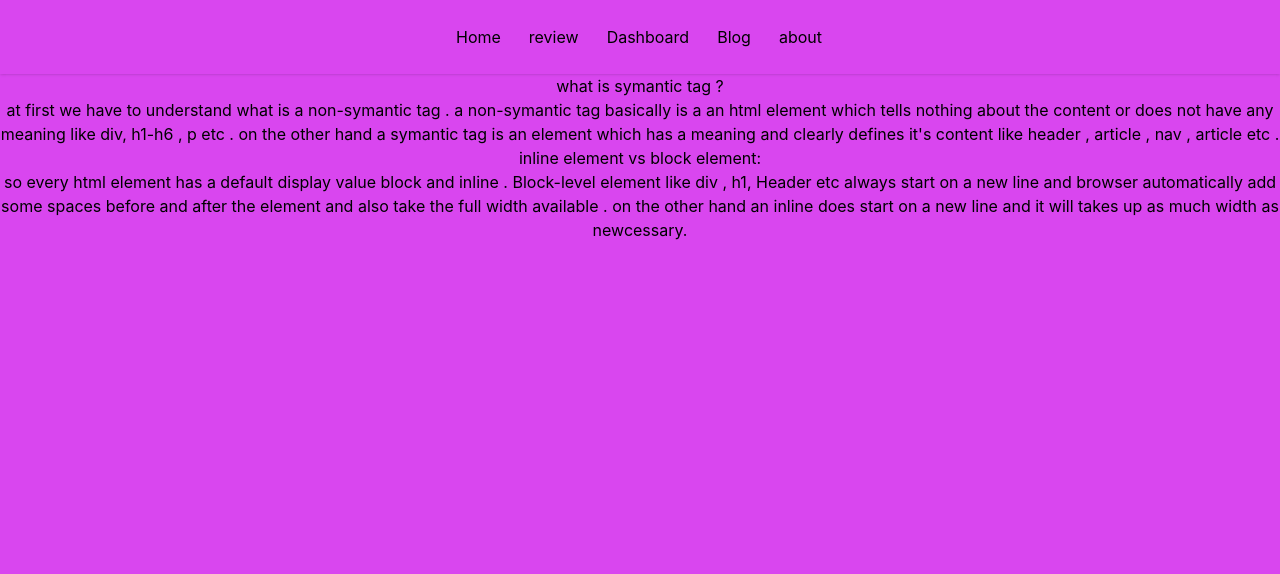
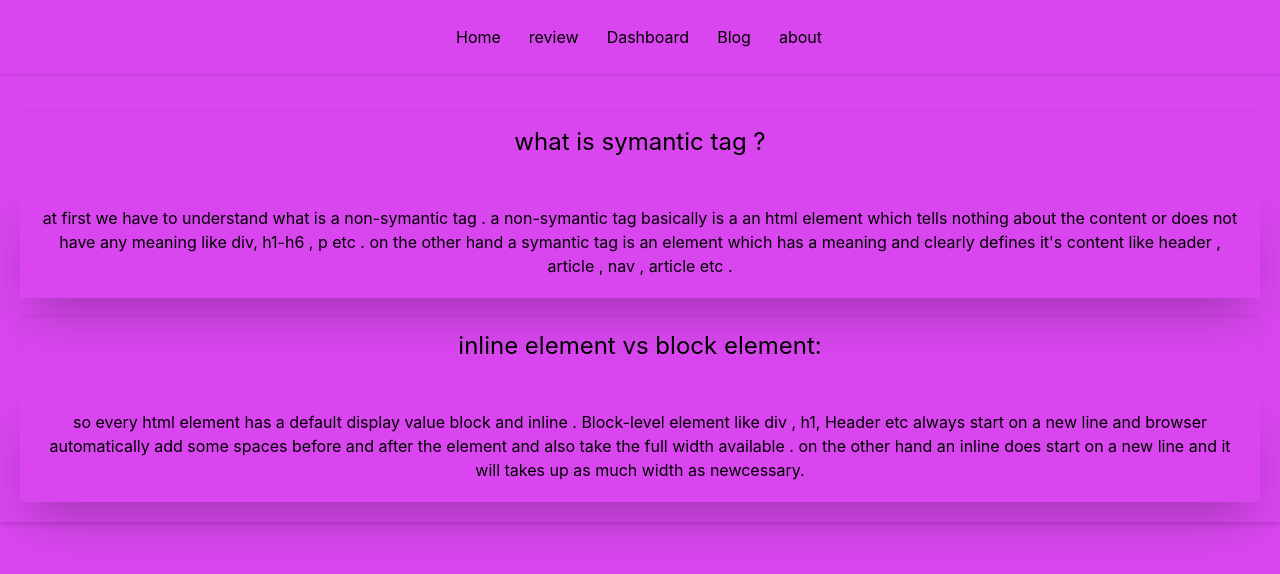
Before and after one commit to Dip8080/product-analysis, a React (Create React App) app: page /blog in a window 1280 px wide. Shown: the top 574 px of the page. Built offline with nearby package versions, Linux system fonts and the light colour scheme.

Commit message:
done more tailwind (6th commit )

```diff
--- a/public/index.html
+++ b/public/index.html
@@ -24,7 +24,7 @@
       work correctly both with client-side routing and a non-root public URL.
       Learn how to configure a non-root public URL by running `npm run build`.
     -->
-    <title>React App</title>
+    <title>Sneakers Saga</title>
   </head>
   <body>
     <noscript>You need to enable JavaScript to run this app.</noscript>
--- a/src/Components/Blog/Blog.js
+++ b/src/Components/Blog/Blog.js
@@ -2,17 +2,17 @@ import React from 'react';
 
 const Blog = () => {
     return (
-        <div>
-            <h1>what is symantic tag ?</h1>
-            <p>at first we have to understand what is a non-symantic tag . a non-symantic tag basically is a
+        <div className='p-5 shadow-md'>
+            <h1 className='mt-4 text-2xl shadow-inner  p-4'>what is symantic tag ?</h1>
+            <p className='my-3 shadow-2xl p-5'>at first we have to understand what is a non-symantic tag . a non-symantic tag basically is a
 an html element which tells nothing about the content or does not have any meaning like div,
 h1-h6 , p etc . on the other hand a symantic tag is an element which has a meaning and clearly
 defines it's content like header , article , nav , article etc .
 </p>
-            <h1>
+            <h1 className='text-2xl mt-4 shadow-inner  p-4'>
 inline element vs block element:</h1>
 
-<p>so every html element has a default display value block and inline . Block-level element
+<p className='mt-3 shadow-2xl p-5'>so every html element has a default display value block and inline . Block-level element
 like div , h1, Header etc always start on a new line and browser automatically add some spaces
 before and after the element and also take the full width available . on the other hand
 an inline does start on a new line and it will takes up as much width as newcessary.</p>
--- a/src/Components/Home/Home.css
+++ b/src/Components/Home/Home.css
@@ -3,5 +3,9 @@
 }
 .image{
     width: 40% ;
+    height: 10%;
 
 }
+.left{
+    margin-top: 25%;
+}
--- a/src/Components/Home/Home.js
+++ b/src/Components/Home/Home.js
@@ -15,23 +15,25 @@ const Home = () => {
   }
     return (
         <div className='p-5 py-6'>
-            <div className='flex'>
-            <div className=' bg-fuchsia-500 parent' >
+            <div className='flex '>
+            <div className=' bg-fuchsia-500 parent left' >
                 <h1 className='text-3xl subpixel-antialiased py-6 col-end-6 shadow-lg p-2'>
-                    Lorem ipsum dolor sit amet, consectetur adipisicing elit.
+                   Don't just wear it ,
                 </h1>
-                <h1 className='text-3xl shadow-lg p-2'>
-                  <span className='text-fuchsia-800 subpixel-antialiased'>  Lorem ipsum dolor sit amet, consectetur adipisicing elit. </span>
+                <h1 className='text-4xl shadow-lg p-2'>
+                  <span className='text-fuchsia-800 subpixel-antialiased'>  Live in it </span>
                 </h1>
                 <p className='text-1xl py-2 subpixel-antialiased'>
-                    Lorem ipsum dolor sit amet consectetur adipisicing elit. Aspernatur similique ratione veritatis rem, hic perferendis facere dicta nesciunt ullam necessitatibus suscipit, voluptas, architecto ex. Excepturi totam nostrum non debitis nobis?
+                   Extemly comfortable , easy to wear , water proof and colorful
+                   collection of sneakers . jog in it , gym in it , wear it in your
+                   workplace . your feet won't feel a thing .
                 </p>
 
-                <button className='shadow-lg cardBtn rounded bg-fuchsia-700 hover:bg-rose-800 p-3  mt-3  flex subpixel-antialiased'>clicl for details</button>
+                <button className='shadow-lg cardBtn rounded bg-fuchsia-700 hover:bg-fuchsia-800 p-3  mt-3  flex subpixel-antialiased'>clicl for details</button>
 
             </div>
             <div className=' image pt-5'>
-                    <img src="https://images.unsplash.com/photo-1453728013993-6d66e9c9123a?ixlib=rb-1.2.1&ixid=MnwxMjA3fDB8MHxwaG90by1wYWdlfHx8fGVufDB8fHx8&auto=format&fit=crop&w=870&q=80" alt="" />
+                    <img  src="https://wallpaper.dog/large/11381.jpg" alt="" />
             </div>
             </div>
             <div className=''>
@@ -41,7 +43,7 @@ const Home = () => {
                     review.slice(0,3).map(x=><Reviewcard key={x.id} obj={x}></Reviewcard>)
                 }
             </div>
-            <button onClick={funHandle} className='shadow cardBtn rounded bg-rose-700 hover:bg-rose-800 p-3  mt-3  flex subpixel-antialiased'>see more</button>
+            <button onClick={funHandle} className='shadow cardBtn rounded bg-fuchsia-700 hover:bg-fuchsia-800 p-3  mt-3  flex subpixel-antialiased'>see more</button>
         </div>
     );
 };
```
